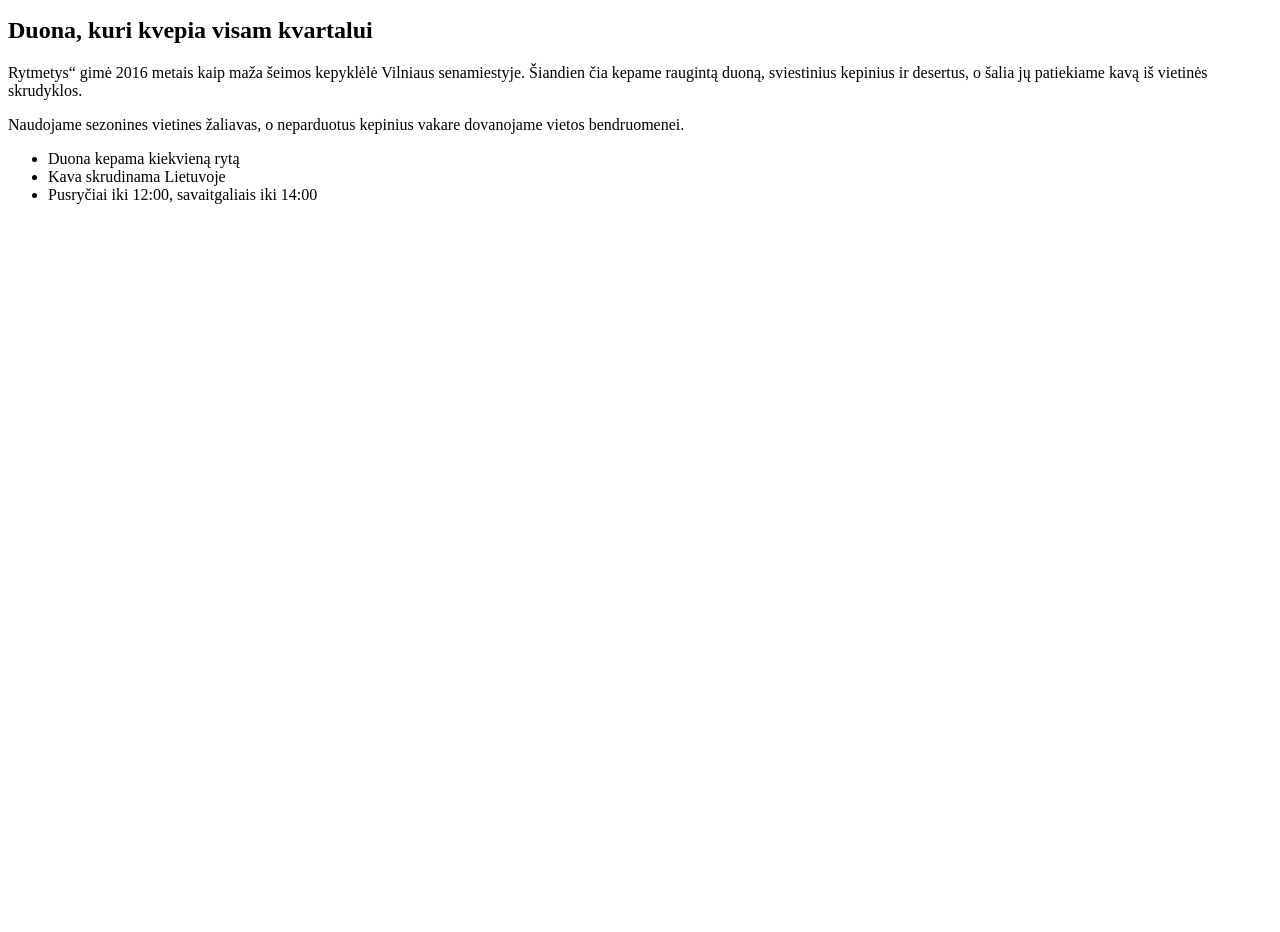
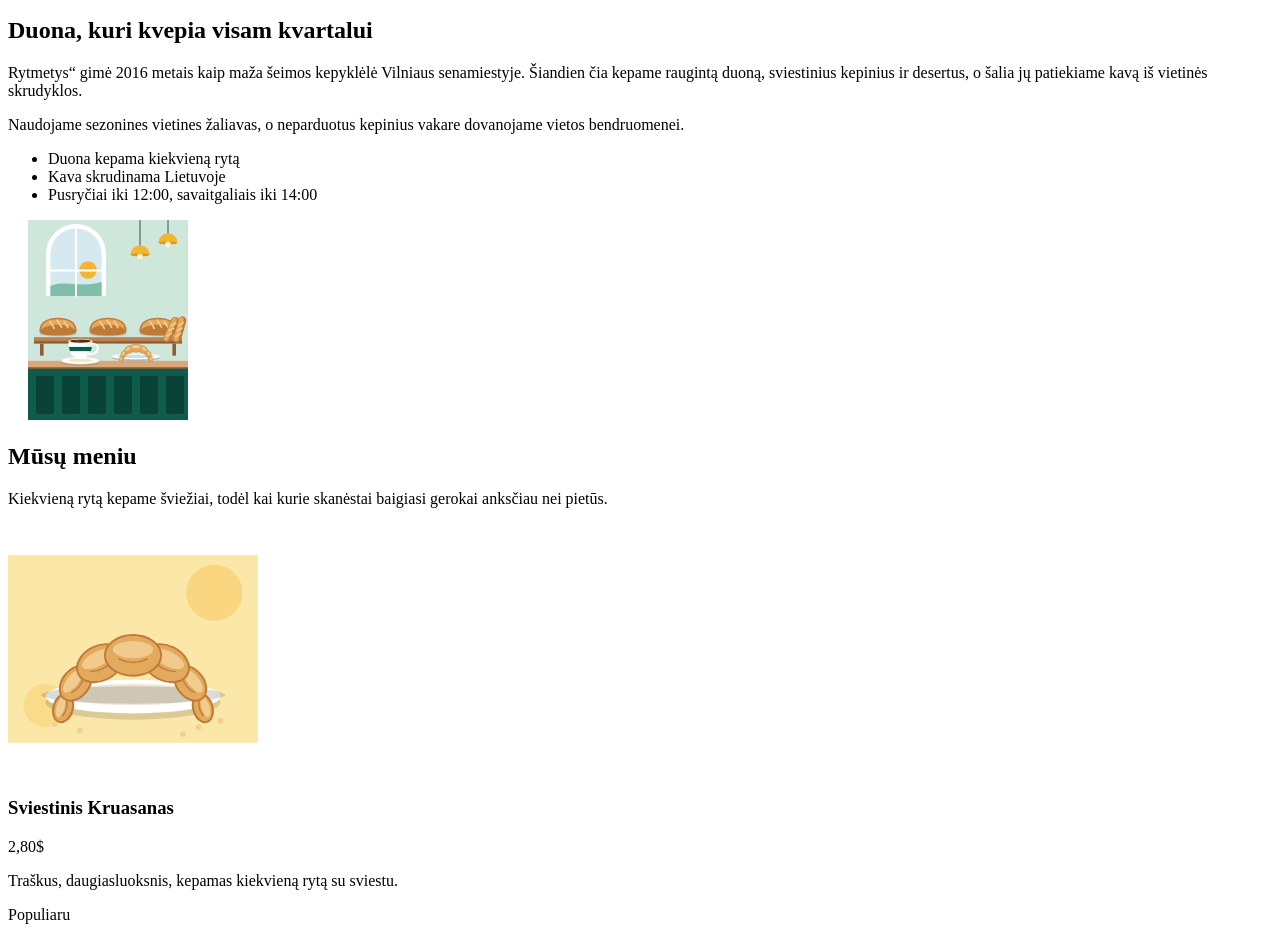
Before and after one commit to scropico2/rytmetys-starteris, a plain HTML site: page index.html in a window 1280 px wide. Shown: the part 500-1432 px from the top of the page. Before the commit the page ends 800 px from the top, so only its background shows below. Drawn offline with Linux system fonts and the light colour scheme.

Commit message:
added a menuCards section and a card displaying information

```diff
--- a/index.html
+++ b/index.html
@@ -57,6 +57,27 @@
         <li>Kava skrudinama Lietuvoje</li>
         <li>Pusryčiai iki 12:00, savaitgaliais iki 14:00</li>
       </ul>
+      <img class="aboutImage" src="images/apie.svg" width="200" height="200" alt="kavines nuotrauka is vidaus" />
+    </section>
+
+    <section class="menu" id="#menu">
+      <h2 class="menuTitle">Mūsų meniu</h2>
+      <p class="menuText">
+        Kiekvieną rytą kepame šviežiai, todėl kai kurie skanėstai baigiasi gerokai anksčiau nei pietūs.
+      </p>
+      <div class="menuCards">
+        <div class="card">
+          <img class="cardImage" src="images/kruasanas.svg" width="250" height="250" alt="kruasanas" />
+          <div class="cardBody">
+            <div class="cardHeader">
+              <h3 class="cardTitle">Sviestinis Kruasanas</h3>
+              <div class="cardPrice">2,80$</div>
+            </div>
+            <p class="cardText">Traškus, daugiasluoksnis, kepamas kiekvieną rytą su sviestu.</p>
+            <div class="cardBadge">Populiaru</div>
+          </div>
+        </div>
+      </div>
     </section>
   </body>
 </html>
```
